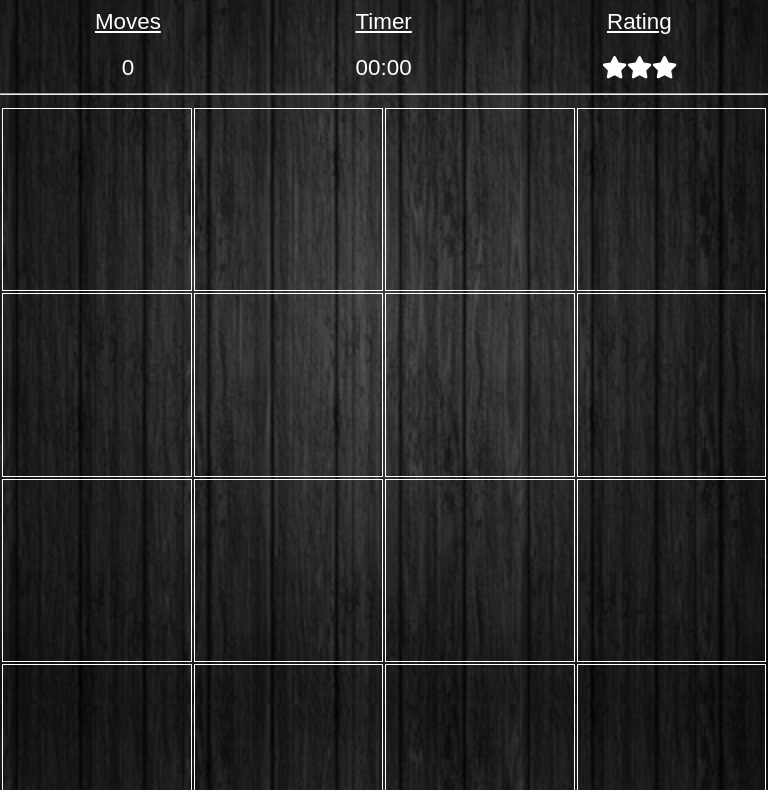
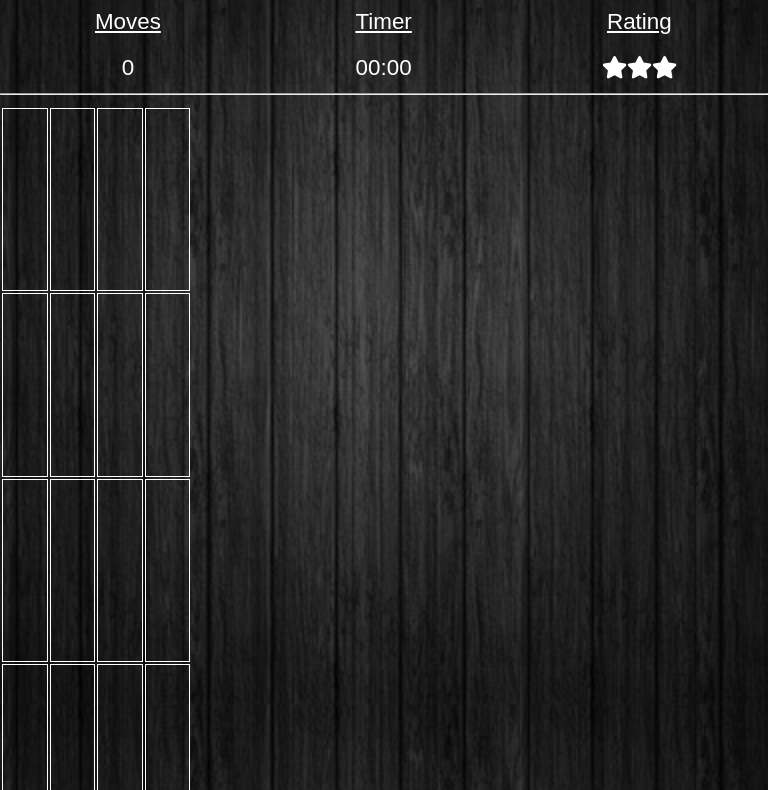
Before and after one commit to kwdevs/memory-game, a plain HTML site: page app/index.html in a window 768 px wide. Shown: the part 96-886 px from the top of the page. Drawn offline with Linux system fonts and the light colour scheme.

Commit message:
chore: formatting

```diff
--- a/app/css/main.css
+++ b/app/css/main.css
@@ -14,7 +14,8 @@ html {
 
 body {
   color: white;
-	display: block; -webkit-box-sizing: border-box;
+  display: block;
+  -webkit-box-sizing: border-box;
   -moz-box-sizing: border-box;
   box-sizing: border-box;
   font-family: Arial, Helvetica, sans-serif;
@@ -45,10 +46,12 @@ p {
 .scoreboard-labels {
   display: flex;
 }
+
 .scoreboard-labels > p {
   text-decoration: underline;
   width: 33.3%;
 }
+
 .scoreboard > div {
   width: 33.3%;
 }
@@ -56,7 +59,7 @@ p {
 /*Game Table*/
 
 table {
-	padding-top: 10px 0;
+  padding-top: 10pxi;
 }
 
 table, tbody {
@@ -110,7 +113,6 @@ td {
   margin: 20px;
   padding: 18px 18px;
   text-align: center;
-
 }
 
 .close {
@@ -152,9 +154,10 @@ td {
     width: 100%;
   }
 
+/*My understanding is linters and validators still throw an error when using repeat*/
   .grid {
     display: grid;
-		grid-template-columns: repeat(1fr, 4);
+    grid-template-columns: repeat(4, 1fr);
   }
 
   .header,
@@ -166,7 +169,6 @@ td {
   .labels {
     padding-bottom: 20px;
   }
-
 }
 
 /*Tablet Landscape (900 - 1199px)*/
@@ -191,7 +193,6 @@ td {
   .modal-results-container {
     padding-top: 0;
   }
-
 }
 
 /*Laptop (1200 - 1800px)*/
@@ -215,7 +216,6 @@ td {
   .modal-results-container {
     padding-top: 0;
   }
-
 }
 
 /*over 1800*/
```
Lines whose indentation alone changed are shown as unchanged.
